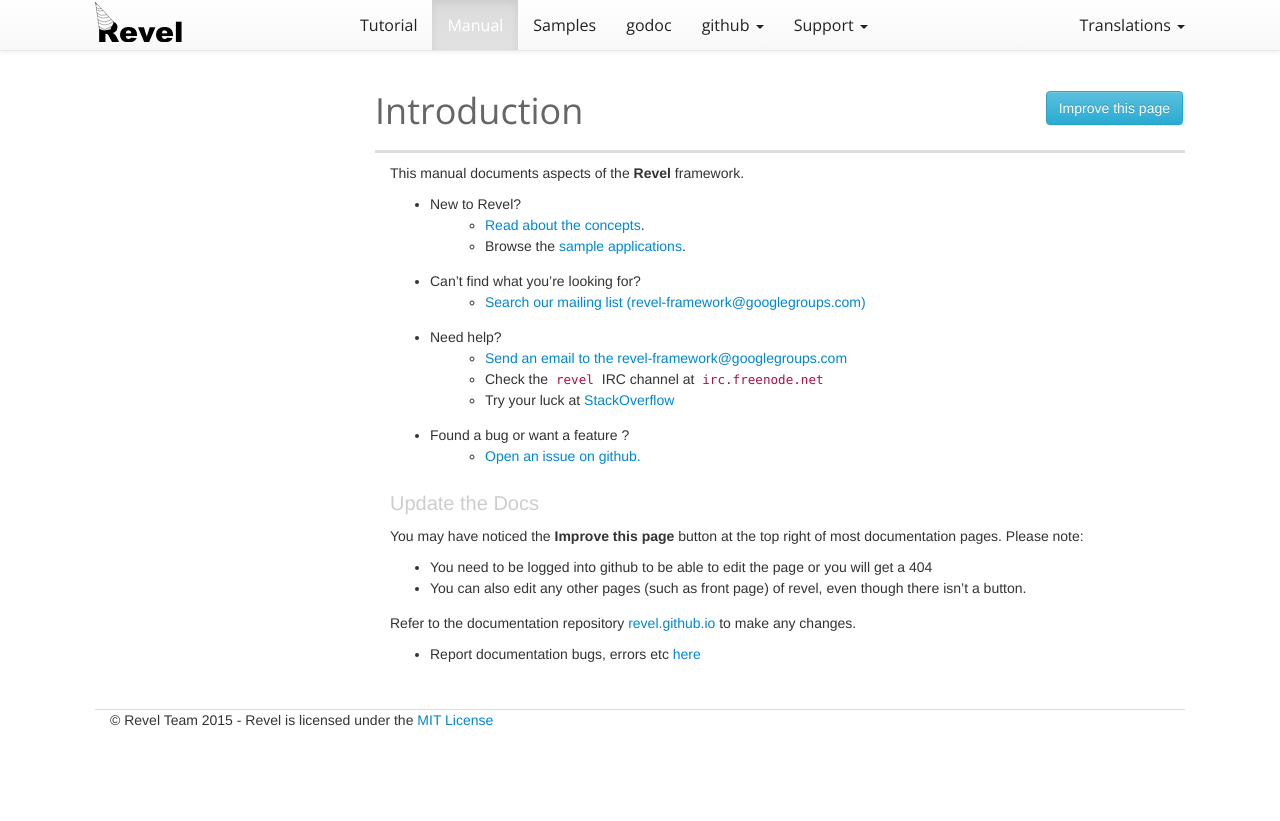
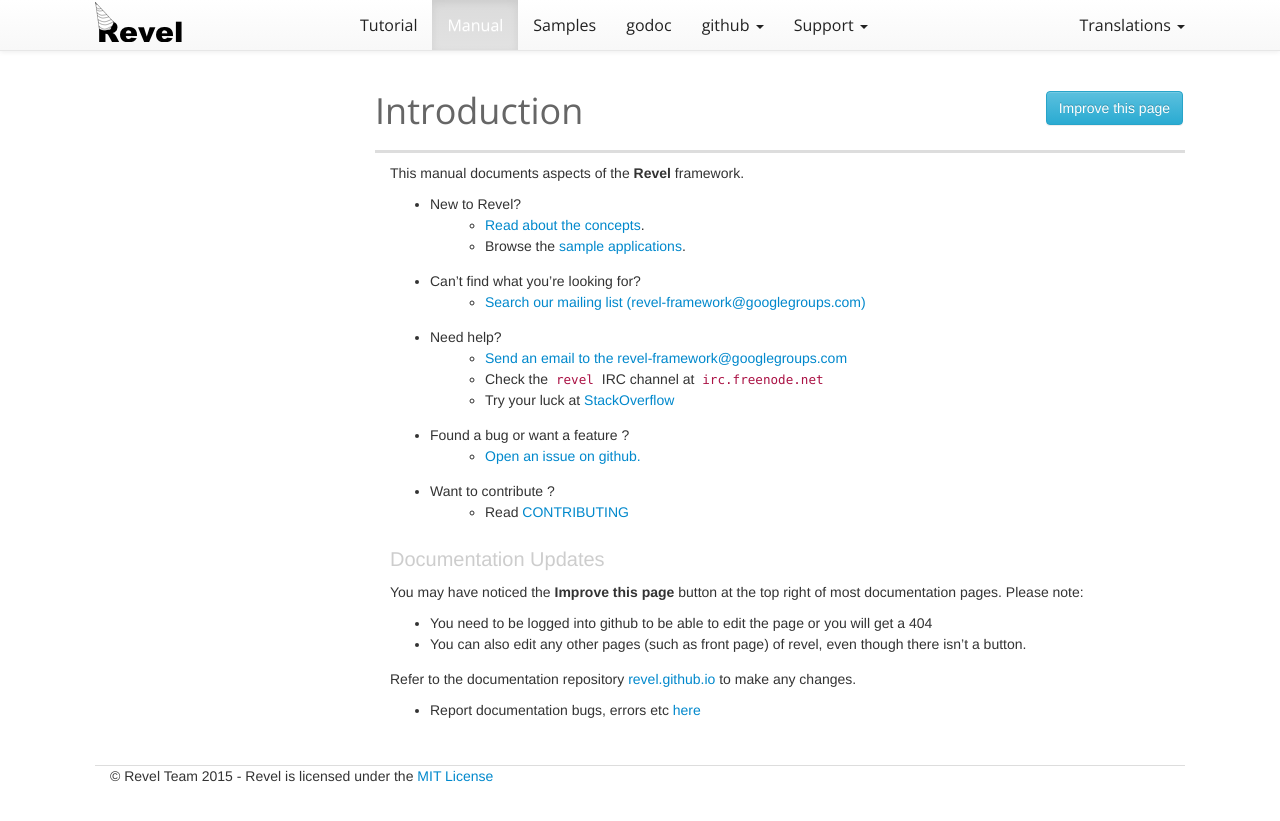
Before and after one commit to revel/revel.github.io, a Jekyll site: the page built from manual/index.md, in a window 1280 px wide. Shown: the top 821 px of the page. Built offline with Jekyll 4.4.1, drawn with Linux system fonts in a browser that asks for light colours; nearby versions of some CDN libraries.

Commit message:
fix contrib

```diff
--- a/manual/index.md
+++ b/manual/index.md
@@ -16,8 +16,10 @@ This manual documents aspects of the **Revel** framework.
     - Try your luck at [StackOverflow](http://stackoverflow.com/questions/tagged/revel)
 - Found a bug or want a feature ?
     - [Open an issue on github.](https://github.com/revel/revel/issues)
+- Want to contribute ?
+    - Read [CONTRIBUTING](https://github.com/revel/revel/blob/master/CONTRIBUTING.md)
 
-### Update the Docs
+### Documentation Updates
 
 You may have noticed the **Improve this page** button at the top right of most documentation pages. Please note:
 
```
